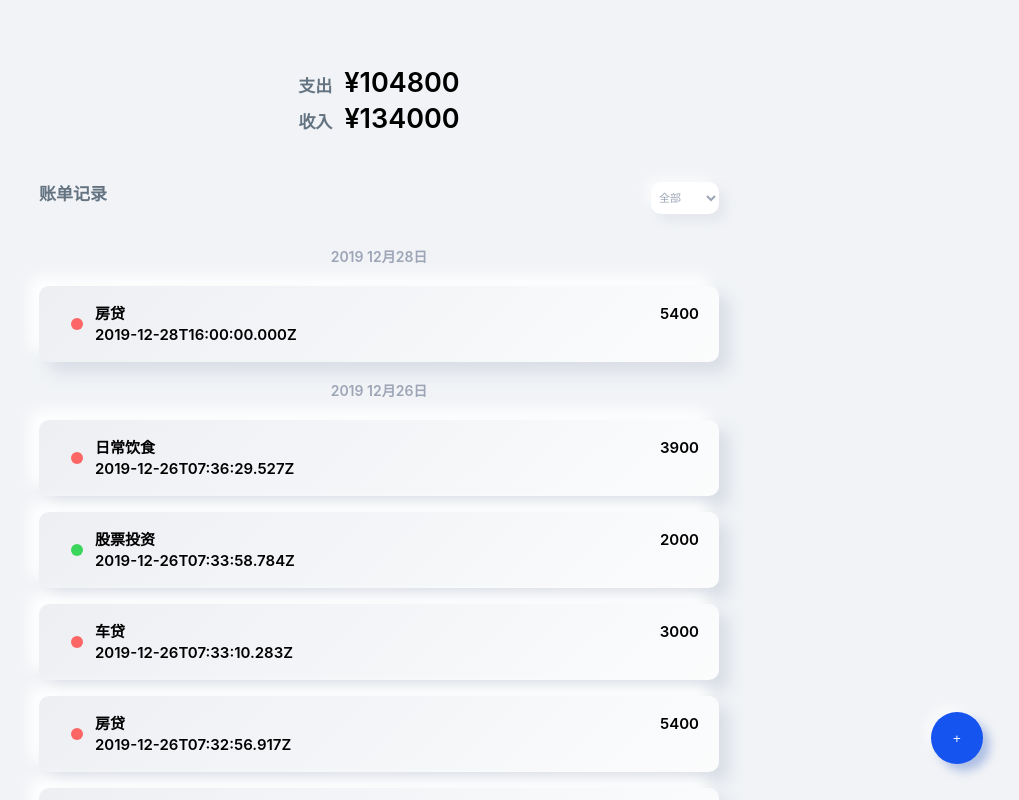
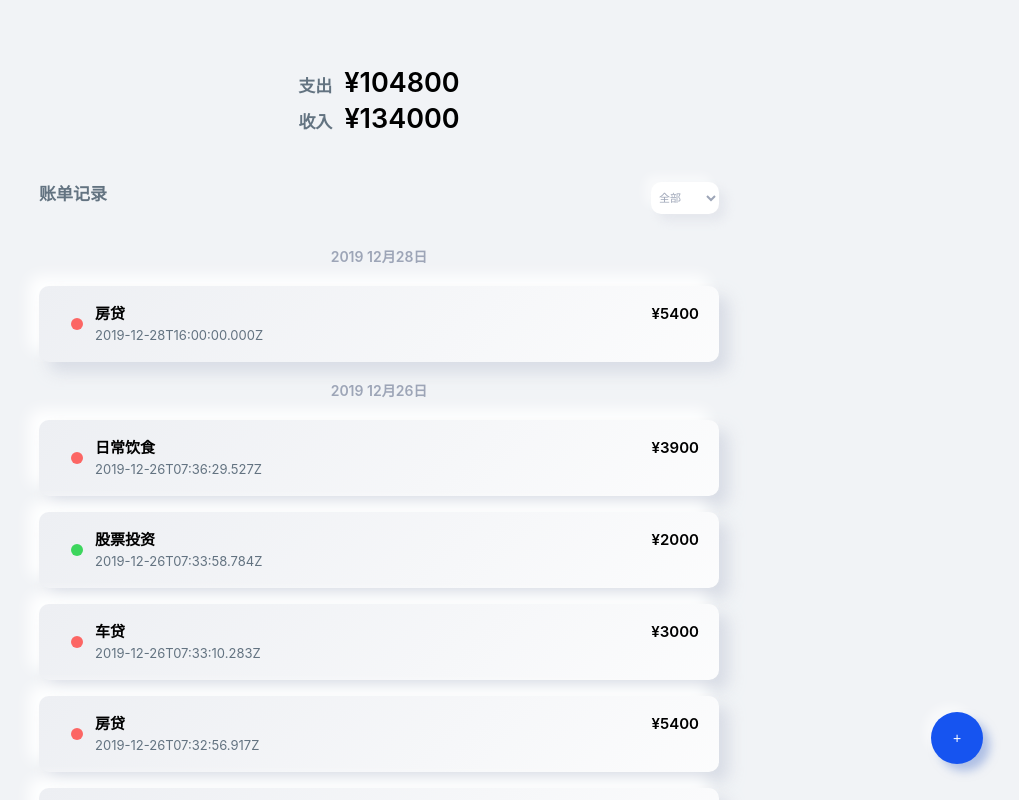
Before and after one commit to yzzhuo/neumorphic-account-book, a React app: page / in a window 1280 px wide. Shown: the top 800 px of the page, without its empty margins (261-1280 px from the left). Built offline with nearby package versions, Linux system fonts and the light colour scheme.

Commit message:
🐛 BUG: fix float amount of bill

```diff
--- a/src/components/Button/Button.module.scss
+++ b/src/components/Button/Button.module.scss
@@ -8,6 +8,7 @@
     justify-content: center;
 	align-items: center;
     border-radius: 4px;
+    font-size: 14px;
 	&.primary {
 		background:rgba(22,84,240,1);
 		color:rgba(255,255,255,1);
--- a/src/pages/Home/components/BillList/BillList.module.scss
+++ b/src/pages/Home/components/BillList/BillList.module.scss
@@ -39,3 +39,8 @@
 .bold {
 	font-weight: 600;
 }
+
+.subbed {
+    color: #637381;
+    font-size: 13px;
+}
--- a/src/pages/Home/components/BillList/BillList.tsx
+++ b/src/pages/Home/components/BillList/BillList.tsx
@@ -21,9 +21,9 @@ export default function BillList(props: Props) {
                       <i className={bill.isIncome ? styles.income : styles.outcome} />
                       <div className={styles.main}>
                         <h4 className={styles.bold}  style={{ marginBottom: 6}}>{bill.name}</h4>
-                        <span className={styles.bold}>{bill.time}</span>
+                        <span className={styles.subbed}>{bill.time}</span>
                       </div>
-                      <p className={styles.bold}>{bill.amount}</p>
+                      <p className={styles.bold}>¥{bill.amount}</p>
                   </div>
                 </li>
               )}
--- a/src/selectors/getBillList.ts
+++ b/src/selectors/getBillList.ts
@@ -22,15 +22,17 @@ function getRawCategories(state: RootState) : Categories {
 const getBillList = createSelector(
     [getRawBills, getRawCategories],
     (bills, categories) : BillListItem[] => {
-       const sortBills = [...bills].sort((a, b) => parseInt(b.time) - parseInt(a.time));
-       return sortBills.map(bill => ({
+       const sortBills = [...bills].sort((a, b) => Number(b.time) - Number(a.time));
+       return sortBills.map(bill => {
+           const timeObj = dayjs(parseFloat(bill.time));
+           return {
             name: categories[bill.category].name,
-            time: dayjs(parseInt(bill.time)).toISOString(),
-            date: dayjs(parseInt(bill.time)).format('YYYY MM月DD日'),
+            time: timeObj.toISOString(),
+            date: timeObj.format('YYYY MM月DD日'),
             isIncome: bill.type === '1',
-            amount: parseInt(bill.amount),
-            month: dayjs(parseInt(bill.time)).format('M')
-       }));
+            amount: parseFloat(bill.amount),
+            month: timeObj.format('M')
+       }});
     }
 );
 
```
